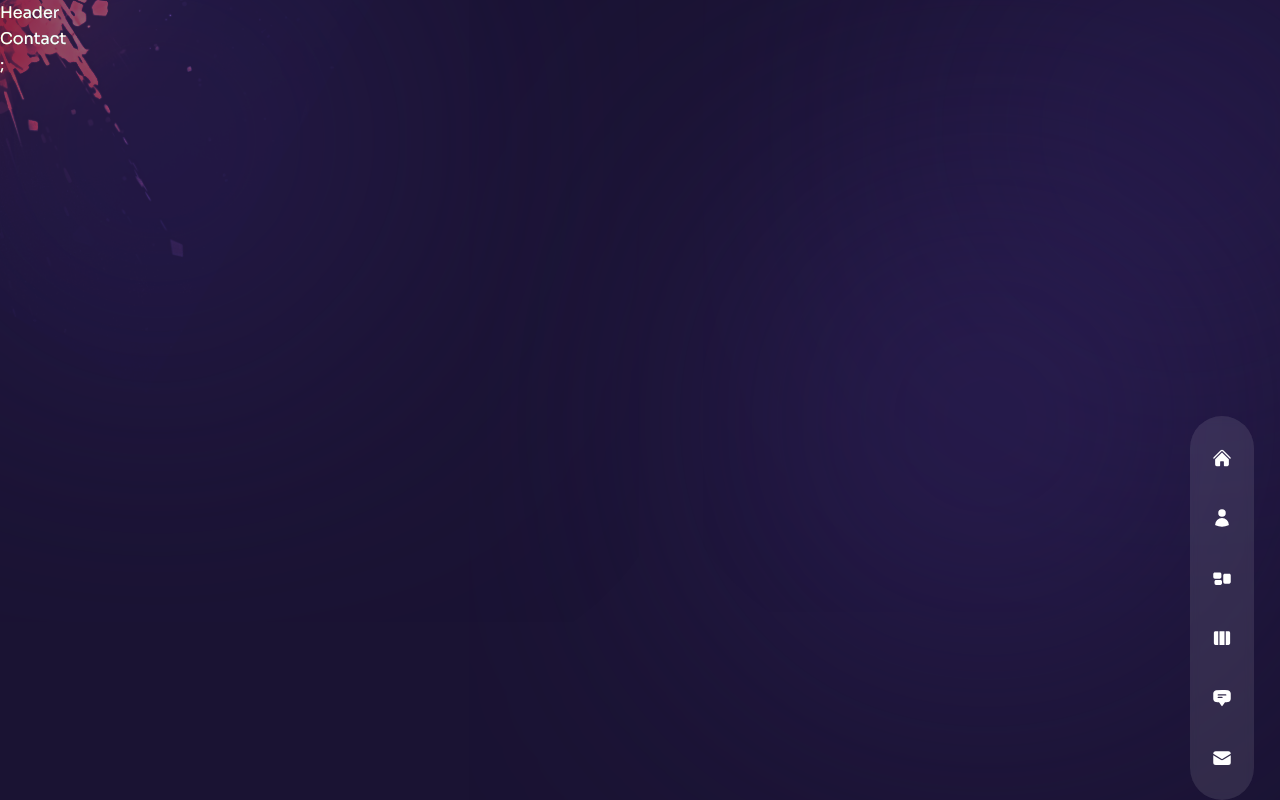
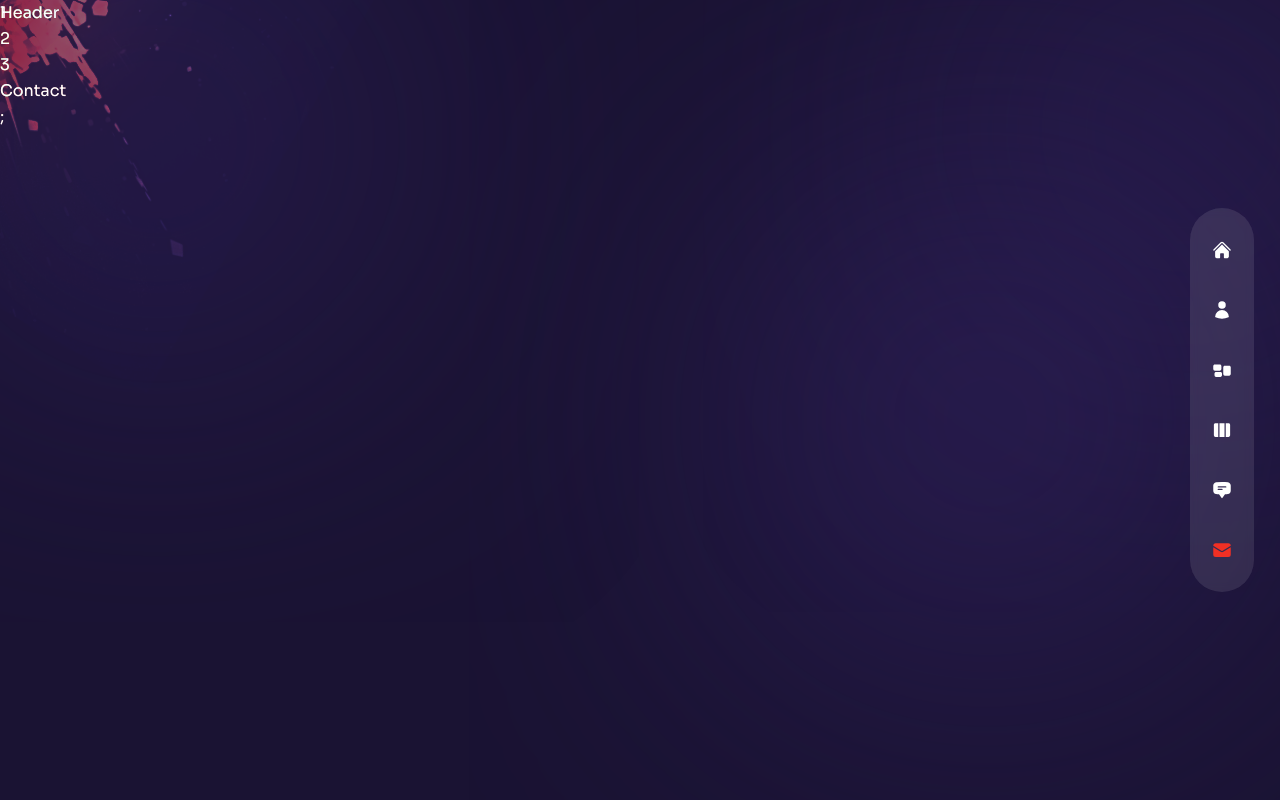
Before and after one commit to Aarya-Chauhan/Portfolio-Template, a Next.js app: page /contact in a window 1280 px wide. Built offline with nearby package versions, Linux system fonts and the light colour scheme.

Commit message:
updations

```diff
--- a/components/Nav.js
+++ b/components/Nav.js
@@ -35,10 +35,25 @@
 const Nav = () => {
   const router = useRouter();
   const pathname = router.pathname;
-  return <nav className='flex flex-col items-center xl:justify-center gap-y-4 fixed h-max bottom-0 mt-auto xl:right-[2%] z-50 top-0 w-full xl:w-16 xl:max-w-md xl-h-screen  '>
-    <div className='flex w-full xl:flex-col items-center justify-between xl:justify-center gap-y-10 px-4 md:px-40 xl:px-0 h-60  xl:h-max py-8 bg-white/10 backdrop-blur-sm text-3xl xl:text-xl xl:rounded-full'>
+  return <nav className='flex flex-col items-center xl:justify-center gap-y-4 fixed h-max bottom-0 mt-auto xl:right-[2%] z-50 top-0 w-full xl:w-16 xl:max-w-md xl:h-screen'>
+    <div className='flex w-full xl:flex-col items-center justify-between xl:justify-center gap-y-10 px-4 md:px-40 xl:px-0 h-[80px]  xl:h-max py-8 bg-white/10 backdrop-blur-sm text-3xl xl:text-xl xl:rounded-full'>
       {navData.map((link, index)=>{
-        return <Link href={link.path}>{link.icon}</Link>
+        return <Link className={`${link.path === pathname && 'text-accent'} relative flex items-center group hover:text-accent transition-all duration-300`} href={link.path} key={index}>
+          <div className='absolute  pr-14 right-0 hidden xl:group-hover:flex'>
+            <div className='bg-white relative flex text-primary items-center p-[6px] rounded-[3px]'>
+              <div className='text-[12px] leading-none font-semibold capitalize'>
+                {link.name}
+              </div>
+              <div className='border-solid border-l-white border-l-8 border-y-transparent border-y-[6px] border-r-0 absolute  -right-2'>
+
+              </div>
+            </div>
+          </div>
+
+          <div>
+            {link.icon}
+          </div>
+        </Link>
       })}
     </div>
   </nav>;
--- a/components/Transition.js
+++ b/components/Transition.js
@@ -1,7 +1,28 @@
+//framer-motion
+import {animate, motion} from 'framer-motion'
+
+//variants
+const transitionVariants = {
+  initial:{
+    x: '100x',
+    width:'100%'
+  },
+  animate: {
+    x: '0%',
+    width: '0%'
+  },
+  exit:{
+    x:['0%','100%'],
+    width:['0%','100%']
+  },
+}
+
 const Transition = () => {
   return (
     <>
-      <div>Transition</div>
+      <motion.div className='fixed top-0 bottom-0 right-full w-screen h-screen z-30 bg-[#2e2257]' variants={transitionVariants} initial='initial' animate='animate' exit="exit" transition={{delay: 0.2, duration:0.6, ease:'easeInOut'}}>1</motion.div>
+      <div>2</div>
+      <div>3</div>
     </>
   );
 };
--- a/pages/_app.js
+++ b/pages/_app.js
@@ -1,13 +1,28 @@
 import '../styles/globals.css';
+
+
 
 //components
 import Layout from '../components/Layout';
+import Transition from '../components/Transition';
+
+//router
+import {useRouter} from 'next/router';
+
+//framer motion
+import {AnimatePresence, motion} from 'framer-motion'
 
 
 function MyApp({ Component, pageProps }) {
+  const router = useRouter();
   return(
     <Layout>
-      <Component {...pageProps} />;
+      <AnimatePresence mode='wait'>
+        <motion.div key={router.route} className='h-full'>
+          <Transition/>
+          <Component {...pageProps} />;
+        </motion.div>
+      </AnimatePresence>
     </Layout>
   );
 
```
